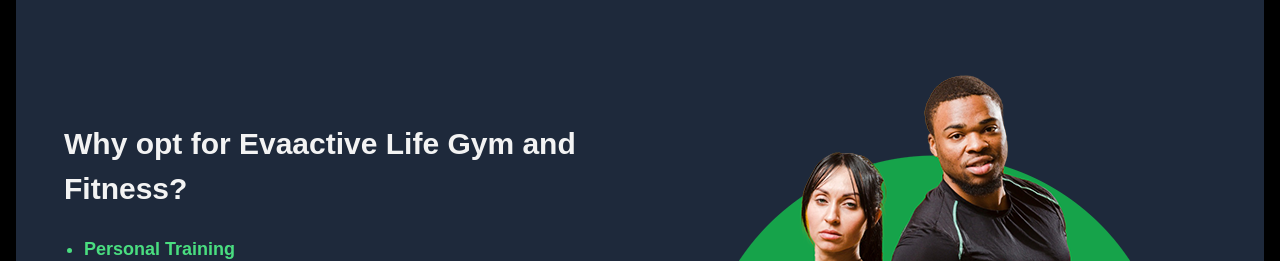
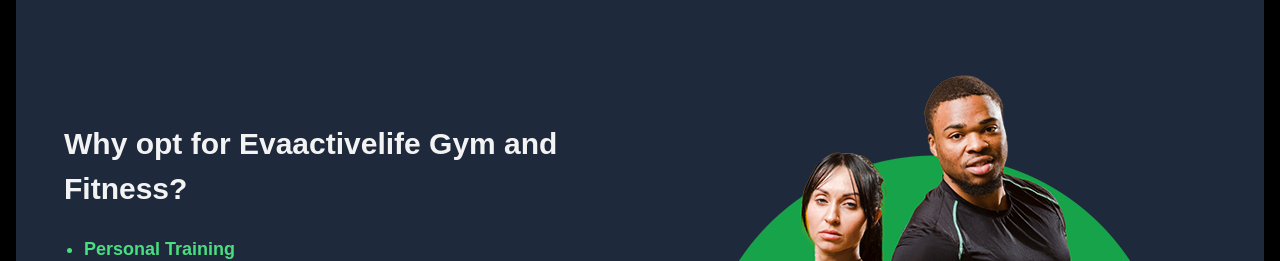
Before and after one commit to paulynson/evaactivelife_gym_and_fitness, a React (Vite) app: page / in a window 1280 px wide. Shown: the part 2120-2381 px from the top of the page. Built offline with nearby package versions, Linux system fonts and the light colour scheme; the HTML template or start-up script is replaced by a standard one.

Commit message:
Updated evaactive  name

```diff
--- a/src/components/homepage_components/MainSection.jsx
+++ b/src/components/homepage_components/MainSection.jsx
@@ -75,7 +75,7 @@ const MainSection = () => {
         <section className="grid grid-cols-12 lg:gap-16 gap-4 px-4 items-center">
           <div className="space-y-6 lg:col-span-6 col-span-12 lg:order-1 order-1">
             <h3 className="text-3xl  font-bold leading-normal">
-              Why opt for Evaactive Life Gym and Fitness?
+              Why opt for Evaactivelife Gym and Fitness?
             </h3>
             <div className="lg:hidden block my-6">
               {" "}
```
